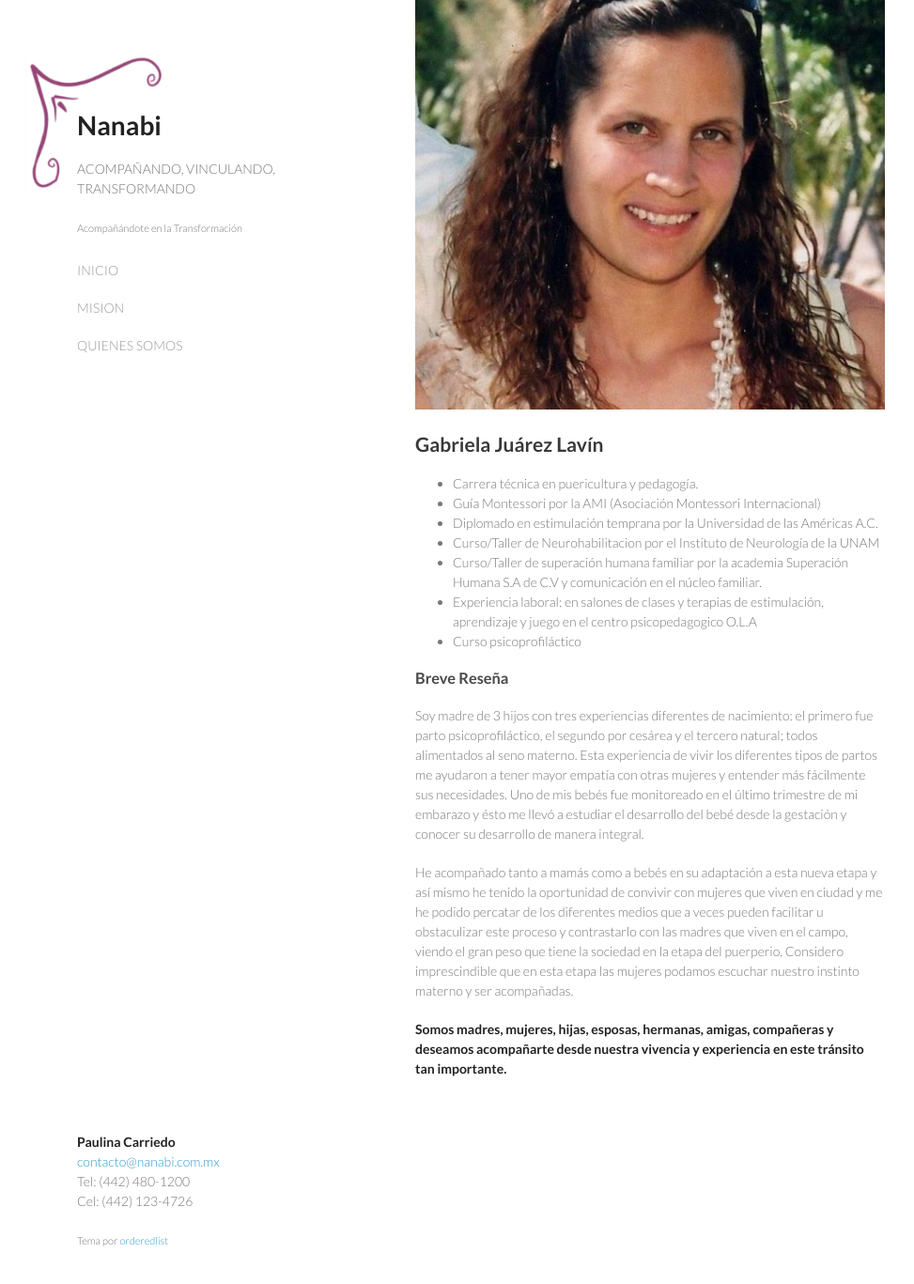
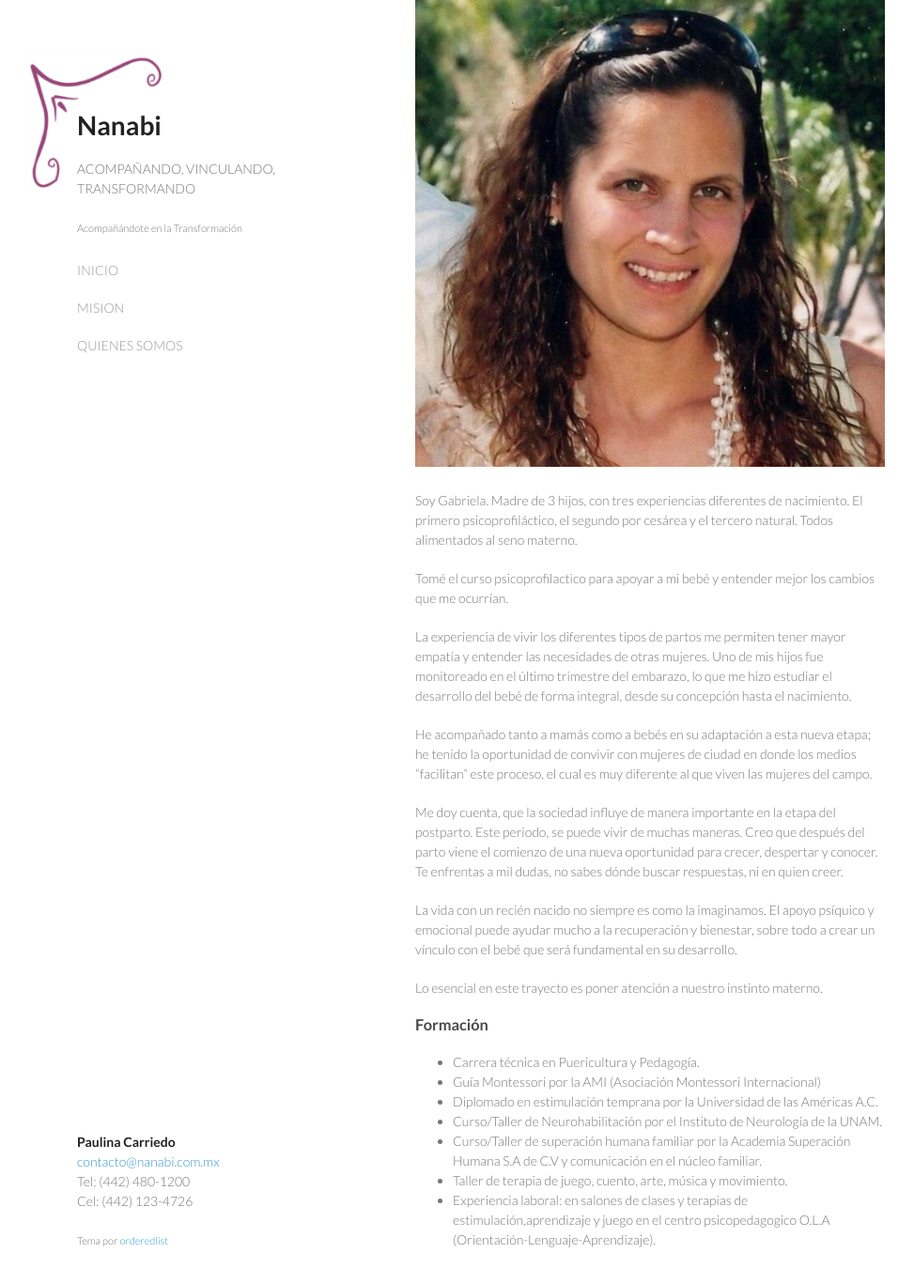
Before and after one commit to fcarriedo/nanabi, a Jekyll site: the page built from quienes-somos.md, in a window 1280 px wide and 1400 px high, scrolled down 1491 px. Shown: the top 1367 px of the window at 94% size, without its empty margins (128-1101 px from the left). Built offline with Jekyll 4.4.1, drawn with Linux system fonts in a browser that asks for light colours; Markdown is read by kramdown in place of the engine named in the settings; some of the changed text lies outside the part shown.

Commit message:
Actualización quienes somos y cambio de título
Cambié título quienes somos a sobre nosotras, y actualicé información de Gaby.

```diff
--- a/quienes-somos.md
+++ b/quienes-somos.md
@@ -2,51 +2,60 @@
 layout: default
 ---
 
-# QUIENES SOMOS
+# Sobre nosotras
 
+
+**Somos madres, mujeres, hijas, esposas, hermanas, amigas, compañeras y deseamos acompañarte desde nuestra vivencia y experiencia en este tránsito tan importante.**
 
 
 
 ![mi imagen](assets/images/Pau.jpg)
 
-## Lic. Paulina Carriedo Hernández
+
+
+Soy Paulina, me embaracé a los 28 años, mi embarazo transcurrió tranquilo, sin sobresaltos, y di a luz a un niño en casa, parto natural. Fue una experiencia llena de sensaciones y aprendizajes,  recibí en mis brazos a mi niño, y comenzó el puerperio, del cual me di cuenta no sabía nada y muchas cosas me tomaron por sorpresa, fue cuando me di cuenta de lo mucho que nos preparamos en el embarazo para recibir al niño en el aspecto material pero lo poco que nos organizamos en el aspecto emocional. Todo lo bonito que yo creía que sería ser mamá no concordaba con mi realidad, sentía alegría y tristeza, me sentía acompañada y sola, por nombrar sólo lo más básico.
+
+Grupo de Apoyo a la Crianza, sesiones de Co- escucha, terapias individuales, reuniones con mamás y actividades fuera de casa con mi bebé,  y el proceso de Construcción de la Biografía Humana con el equipo de Laura Gutman fueron recursos que utilicé en mi camino.
+
+Todo esto me llevó a la conclusión de que necesitamos estar más acompañadas y sostenidas en esta etapa del puerperio, y darme cuenta de lo imprescindible que se hace el indagar en nuestra historia personal si es que deseamos tener una presencia de mayor calidad con nuestros hijos.
+
+Pienso que el trabajo personal hace que la teoría se materialice en cada uno y se pueda transmitir de manera completa.
+
+
+### Formación
 
   * Licenciatura en Psicología con Especialidad Clínica.
   * Diplomado en Educación Emocional como Alternativa para Prevención de la Violencia Intrafamiliar.
   * Especialista en Acompañamiento Emocional en el Postparto (Enfoque Laura Gutman).
   * Curso Psicoprofiláctico.
 
-### Una breve reseña
 
-Me embaracé a los 28 años, mi embarazo transcurrió tranquilo, sin sobresaltos, y di a luz a un niño en casa, parto natural. Fue una experiencia llena de sensaciones y aprendizajes,  recibí en mis brazos a mi niño, y comenzó el puerperio, del cual me di cuenta no sabía nada y muchas cosas me tomaron por sorpresa, fue cuando me di cuenta de lo mucho que nos preparamos en el embarazo para recibir al niño en el aspecto material pero lo poco que nos organizamos en el aspecto emocional. Todo lo bonito que yo creía que sería ser mamá no concordaba con mi realidad, sentía alegría y tristeza, me sentía acompañada y sola, por nombrar sólo lo más básico.
 
-Grupo de Apoyo a la Crianza, sesiones de Co- escucha, terapias individuales, reuniones con mamás y actividades fuera de casa con mi bebé,  y el proceso de Construcción de la Biografía Humana con el equipo de Laura Gutman fueron recursos que utilicé en mi camino.
-
-Todo esto me llevó a la conclusión de que necesitamos estar más acompañadas y sostenidas en esta etapa del puerperio, y darme cuenta de lo imprescindible que se hace el indagar en nuestra historia personal si es que deseamos tener una presencia de mayor calidad con nuestros hijos.
-
-El trabajo personal hace que la teoría se materialice en cada uno y se pueda transmitir de manera completa.
+ ![mi imagen](assets/images/gabyj.jpg)
 
 
 
+Soy Gabriela. Madre de 3 hijos, con tres experiencias diferentes de nacimiento. El primero  psicoprofiláctico, el segundo por cesárea y el tercero natural. Todos alimentados al seno materno.
+
+Tomé el curso psicoprofilactico para apoyar a mi bebé y entender mejor los cambios que me ocurrían.
+
+La experiencia de vivir los diferentes tipos de partos me permiten tener mayor empatía y entender  las necesidades de otras mujeres. Uno de mis hijos fue monitoreado en el último trimestre del embarazo, lo que me hizo estudiar el desarrollo del bebé de forma integral, desde su concepción hasta el nacimiento.
+
+He acompañado tanto a mamás como a bebés en su adaptación a esta nueva etapa; he tenido la oportunidad de convivir con mujeres de ciudad en donde los medios "facilitan" este proceso, el cual es muy diferente al que viven las mujeres del campo.
+
+Me  doy cuenta, que  la sociedad influye de manera importante en la etapa del postparto. Este periodo, se puede vivir de muchas maneras.  Creo que después del parto viene el comienzo de una nueva oportunidad para crecer, despertar y conocer. Te enfrentas a mil dudas, no sabes dónde buscar respuestas, ni en quien creer.
+
+La vida con un recién nacido no siempre es como la imaginamos. El apoyo psíquico y emocional puede ayudar mucho a la recuperación y bienestar, sobre todo a crear un vínculo con el bebé  que será fundamental  en su desarrollo.
+
+Lo esencial  en este trayecto es poner  atención a nuestro instinto materno.
 
 
+### Formación
 
-![mi imagen](assets/images/gabyj.jpg)
-
-## Gabriela Juárez Lavín
-
-  * Carrera técnica en puericultura y pedagogía.
+  * Carrera técnica en Puericultura y Pedagogía.
   * Guía Montessori por la AMI (Asociación Montessori Internacional)
   * Diplomado en estimulación temprana por la Universidad de las Américas A.C.
-  * Curso/Taller de Neurohabilitacion por el Instituto de Neurología de la UNAM
-  * Curso/Taller de superación humana familiar por la academia Superación Humana S.A de C.V y comunicación      en el núcleo familiar.
-  * Experiencia laboral: en salones de clases y terapias de estimulación,  aprendizaje y juego en el centro psicopedagogico O.L.A
-  * Curso psicoprofiláctico
-
-### Breve Reseña
-
-Soy madre de 3 hijos con tres experiencias diferentes de nacimiento: el primero fue parto psicoprofiláctico, el segundo por cesárea y el tercero natural; todos alimentados al seno materno. Esta experiencia de vivir los diferentes tipos de partos me ayudaron a tener mayor empatía con otras mujeres y entender más fácilmente sus necesidades. Uno de mis bebés fue monitoreado en el último trimestre de mi embarazo y ésto me llevó a estudiar el desarrollo del bebé desde la gestación y conocer su desarrollo de manera integral.
-
-He acompañado tanto a mamás como a bebés en su adaptación a esta nueva etapa y así mismo he tenido la oportunidad de convivir con mujeres que viven en ciudad y me he podido percatar de los diferentes medios que a veces pueden facilitar u obstaculizar este proceso y contrastarlo con las madres  que viven en el campo, viendo el gran peso que tiene la sociedad en la etapa del puerperio. Considero imprescindible que en esta etapa las mujeres podamos escuchar nuestro instinto materno y ser acompañadas.
-
-**Somos madres, mujeres, hijas, esposas, hermanas, amigas, compañeras y deseamos acompañarte desde nuestra vivencia y experiencia en este tránsito tan importante.**
+  * Curso/Taller de Neurohabilitación por el Instituto de Neurología de la UNAM.
+  * Curso/Taller de superación humana familiar por la Academia Superación Humana S.A de C.V y comunicación en el núcleo familiar.
+  * Taller de terapia de juego, cuento, arte, música y movimiento.
+  * Experiencia laboral: en salones de clases y terapias de estimulación,aprendizaje y juego en el centro psicopedagogico O.L.A (Orientación-Lenguaje-Aprendizaje).
```
